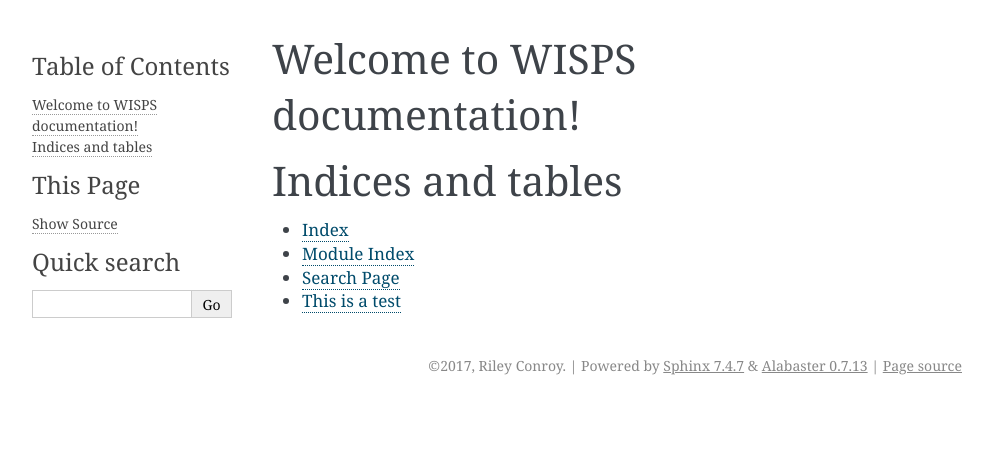
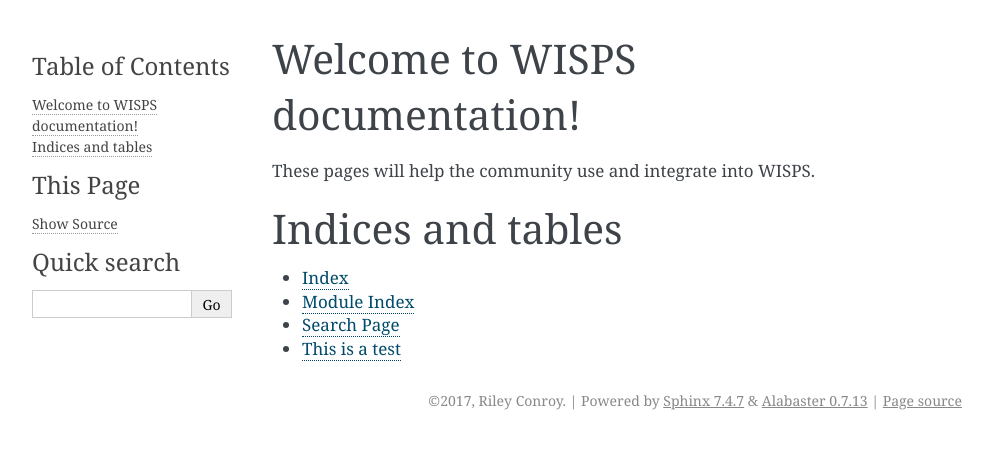
Before and after one commit to NOAA-MDL/CAMPS, a Sphinx documentation site: the page built from docs/source/index.rst, in a window 1280 px wide. Shown: the top 449 px of the page, without its empty margins (148-1141 px from the left). Built offline with Sphinx 7.4.7, drawn with Linux system fonts in a browser that asks for light colours; pages that are not in the unit, such as notebooks, are missing from menus.

Commit message:
VLab Issue #37642 - Contribute human-generated documentation
Former-commit-id: 8ab0c0c02f5d5c1cb2a77a1aec7a1e123507e692

```diff
--- a/docs/source/index.rst
+++ b/docs/source/index.rst
@@ -5,6 +5,7 @@
 
 Welcome to WISPS documentation!
 =================================
+These pages will help the community use and integrate into WISPS.
 
 .. toctree::
    :maxdepth: 2
```
